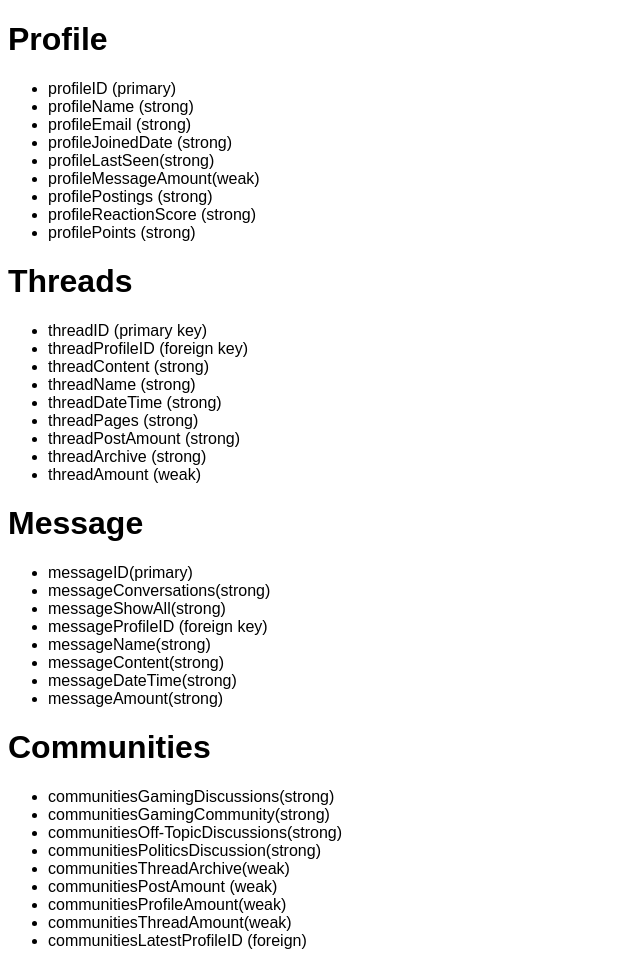
After one commit to GinoVillalpando/data-design, a PHP site: page /Conceptual-Model.html in a window 1280 px wide. The commit adds this page. Shown: the whole page, without its empty margins (0-640 px from the left). Run offline with PHP 8.4, Linux system fonts and the light colour scheme.

Commit message:
modified nav menu to buttons corrected <head> and <html> tags and removed unused <div> changed identity details on the persona changed user story for a power user without moderation tools changed interaction history based on a power user changed name for user story quote added OS for computer that they own and what type of PC it is added Conceptual model and Entity Relationship Diagram png

```diff
--- /dev/null
+++ b/Epic/Conceptual-Model.html
@@ -0,0 +1,57 @@
+<!DOCTYPE html>
+<html lang="en">
+<head>
+	<meta charset="UTF-8">
+	<title>Conceptual Model</title>
+	<link rel="stylesheet" type="text/css" href="persona.css">
+</head>
+<body>
+	<h1>Profile</h1>
+		<ul>
+			<li>profileID (primary)</li>
+			<li>profileName (strong)</li>
+			<li>profileEmail (strong)</li>
+			<li>profileJoinedDate (strong)</li>
+			<li>profileLastSeen(strong)</li>
+			<li>profileMessageAmount(weak)</li>
+			<li>profilePostings (strong)</li>
+			<li>profileReactionScore (strong)</li>
+			<li>profilePoints (strong)</li>
+		</ul>
+	<h1>Threads</h1>
+		<ul>
+			<li>threadID (primary key)</li>
+			<li>threadProfileID (foreign key)</li>
+			<li>threadContent (strong)</li>
+			<li>threadName (strong)</li>
+			<li>threadDateTime (strong)</li>
+			<li>threadPages (strong)</li>
+			<li>threadPostAmount (strong)</li>
+			<li>threadArchive (strong)</li>
+			<li>threadAmount (weak)</li>
+		</ul>
+	<h1>Message</h1>
+		<ul>
+			<li>messageID(primary)</li>
+			<li>messageConversations(strong)</li>
+			<li>messageShowAll(strong)</li>
+			<li>messageProfileID (foreign key) </li>
+			<li>messageName(strong) </li>
+			<li>messageContent(strong)</li>
+			<li>messageDateTime(strong)</li>
+			<li>messageAmount(strong)</li>
+		</ul>
+	<h1>Communities</h1>
+		<ul>
+			<li>communitiesGamingDiscussions(strong)</li>
+			<li>communitiesGamingCommunity(strong)</li>
+			<li>communitiesOff-TopicDiscussions(strong)</li>
+			<li>communitiesPoliticsDiscussion(strong)</li>
+			<li>communitiesThreadArchive(weak)</li>
+			<li>communitiesPostAmount (weak) </li>
+			<li>communitiesProfileAmount(weak)</li>
+			<li>communitiesThreadAmount(weak)</li>
+			<li>communitiesLatestProfileID (foreign)</li>
+		</ul>
+</body>
+</html>
--- a/Epic/index-styling.css
+++ b/Epic/index-styling.css
@@ -16,8 +16,9 @@
 .myFrame {
 	position: absolute;
 	width: 800px;
-	height: 800px;
+	height: 1440px;
 	border: 0;
+	overflow: hidden;
 }
 
 a {
```
Also changed, not shown: Epic/index.php (+12 -5 lines), Epic/ERDDiagram.png (added).
